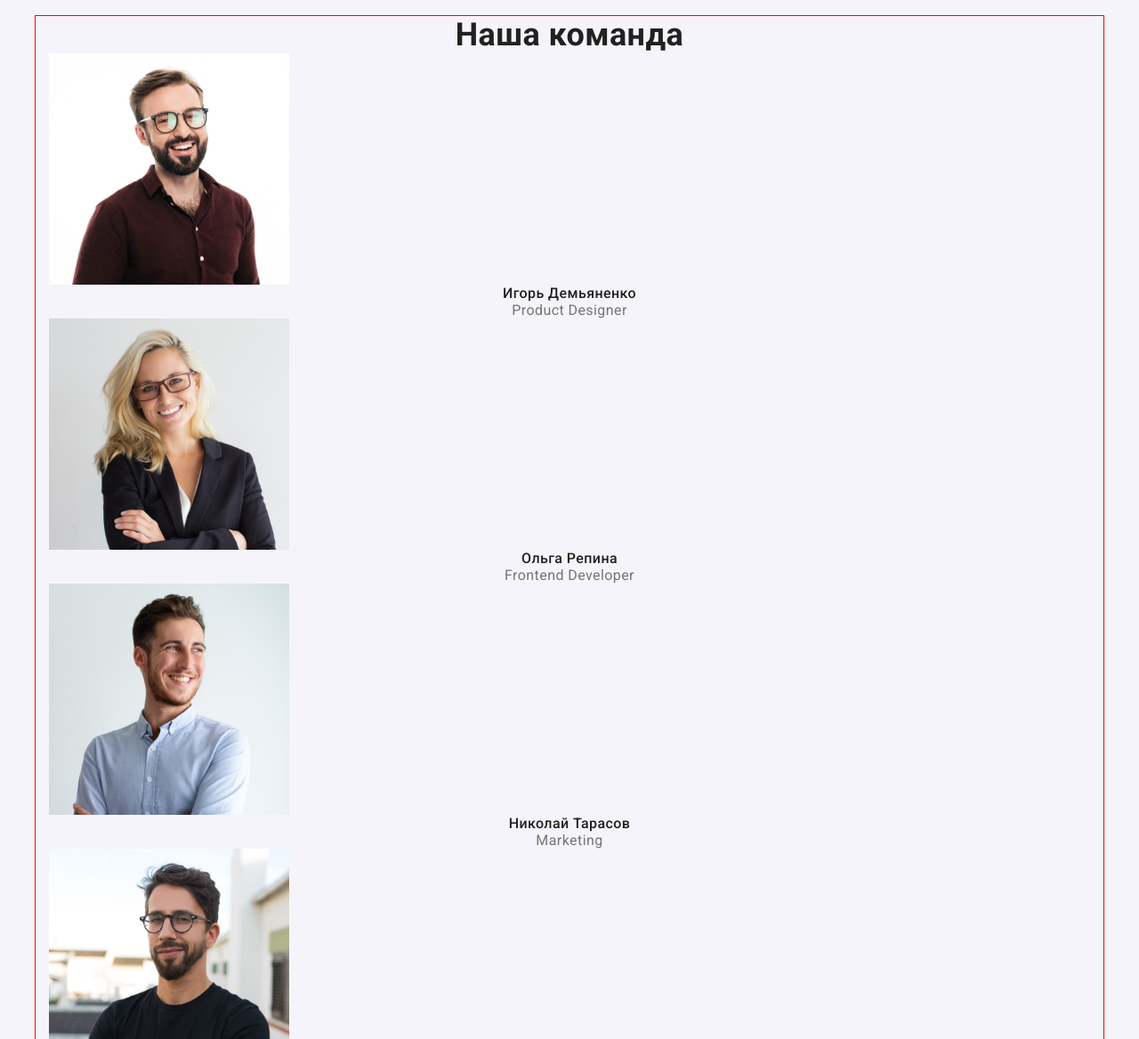
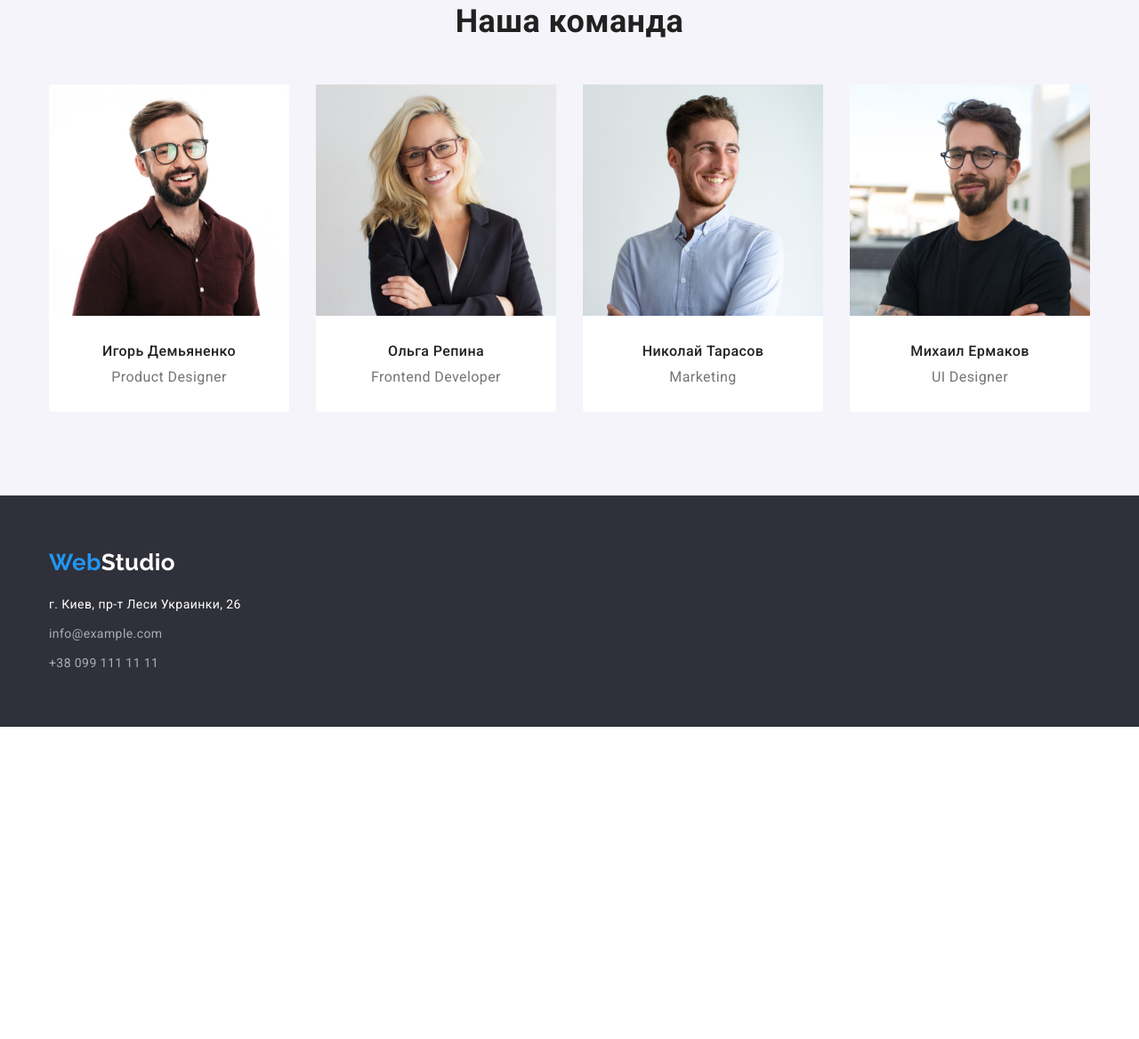
Before and after one commit to kmykolaichuk/goit-markup-hw-03, a plain HTML site: page index.html in a window 1280 px wide. Shown: the part 1632-2800 px from the top of the page at 89% size. After the commit the page ends 2449 px from the top, so only its background shows below. Drawn offline with nearby package versions, Linux system fonts and the light colour scheme.

Commit message:
Add styles for geometry in Team and Footer

```diff
--- a/css/styles.css
+++ b/css/styles.css
@@ -52,7 +52,6 @@ img {
   padding-left: 15px;
   padding-right: 15px;
   margin: 0 auto;
-  outline: 1px solid red;
 }
 
 .section {
@@ -104,11 +103,8 @@ img {
 
 .header-logo {
   display: block;
-  width: 145px;
-  padding-top: 32px;
-  padding-bottom: 32px;
   margin-right: 93px;
-  color: var(--primary-black-color);
+   color: var(--primary-black-color);
 }
 
 .accent {
@@ -245,7 +241,26 @@ img {
   background-color: var(--secondary-background-color);
 }
 
+.team .title {
+  margin-bottom: 50px;
+}
+.team-list {
+  display: flex;
+}
+
+.team-item {
+  padding-bottom: 30px;
+  border-radius: 0px 0px 4px 4px;
+  background-color: var(--primary-white-color);
+}
+
+.team-item:not(:last-child) {
+  margin-right: 30px;
+}
+
 .team-item-title {
+  margin-top: 30px;
+  margin-bottom: 10px;
   font-weight: 500;
   font-size: 16px;
   line-height: 1.19;
@@ -262,10 +277,14 @@ img {
 /* ---------------------FOOTER--------------------- */
 
 .footer {
+  padding-top: 60px;
+  padding-bottom: 60px;
   background-color: var(--dark-background-color);
 }
 
 .footer-logo {
+  display: block;
+  margin-bottom: 20px;
   color: var(--primary-white-color);
 }
 
@@ -275,7 +294,7 @@ img {
 }
 
 .footer-link {
-  color: var(--primary-white-color);
+   color: var(--primary-white-color);
 }
 
 .footer-link:hover,
@@ -286,6 +305,9 @@ img {
 .footer-contacts {
   color: rgba(255, 255, 255, 0.6);
 }
+
+.footer-item:not(:last-child) {
+  margin-bottom: 9px;
 
 .footer-contacts:hover,
 .footer-contacts:focus {
```
